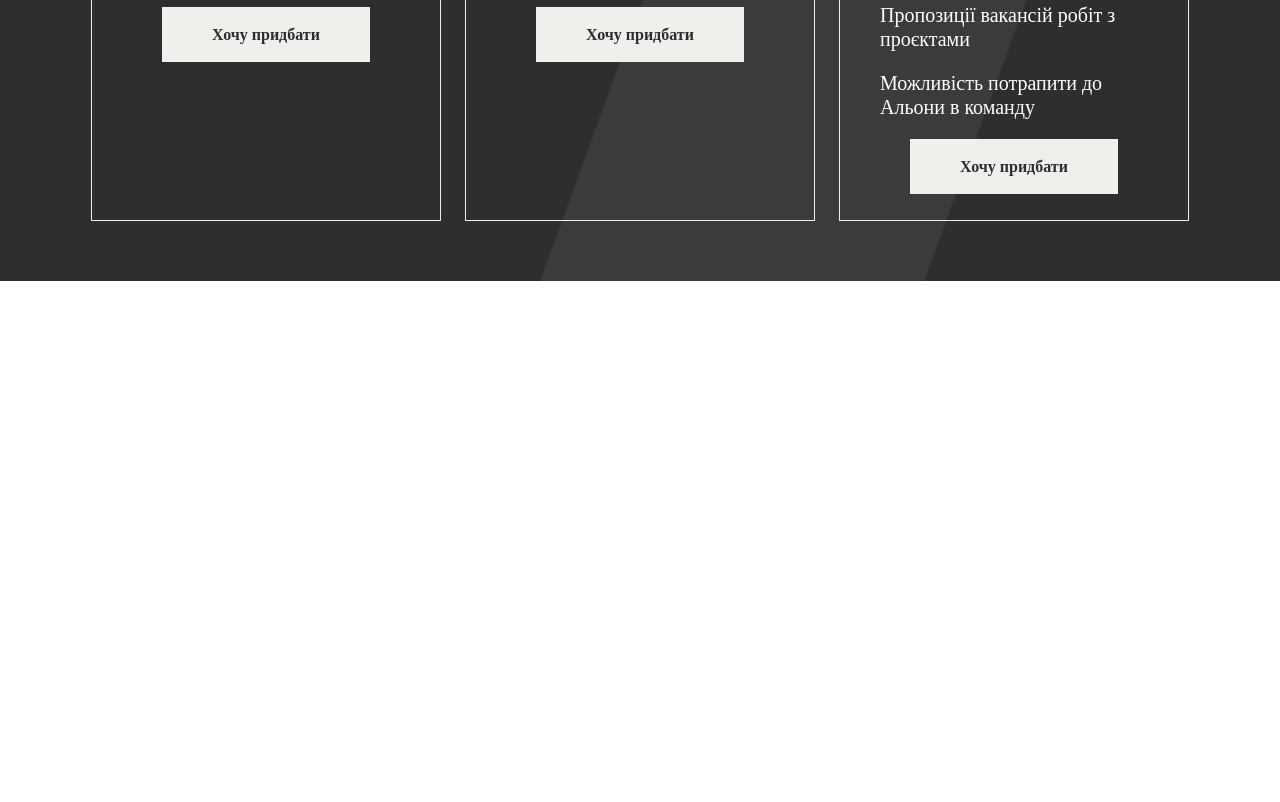
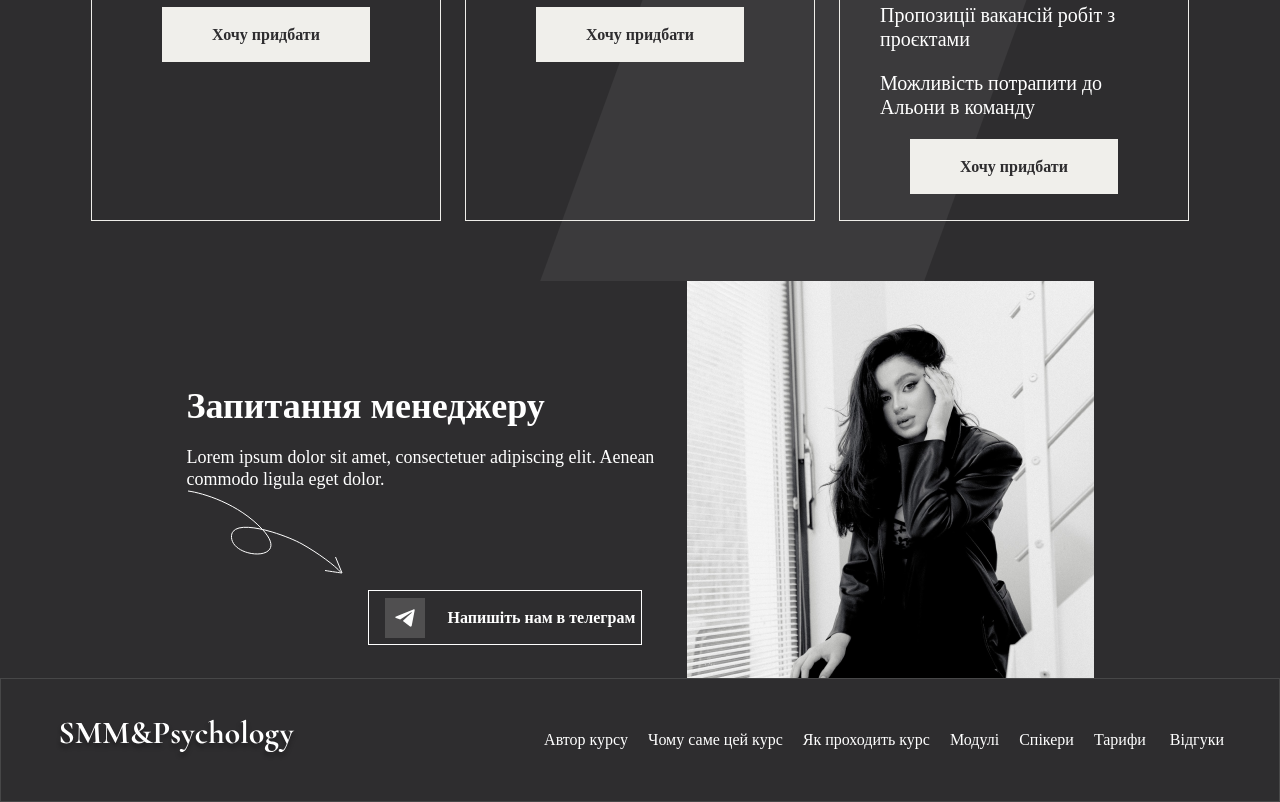
Before and after one commit to Andriikryl/smm-psychology-lending, a website built with Vite: page index.html in a window 1280 px wide. Shown: the part 6765-7567 px from the top of the page. Before the commit the page ends 7046 px from the top, so only its background shows below. Built offline with nearby package versions, Linux system fonts and the light colour scheme.

Commit message:
feat [add footer html / css ]

```diff
--- a/index.html
+++ b/index.html
@@ -698,6 +698,76 @@
           </div>
         </div>
       </section>
+
+      <section class="qa">
+        <div class="container">
+          <div class="qa__box">
+            <div class="qa__info">
+              <h6 class="qa__info-title">Запитання менеджеру </h6>
+              <p class="qa__info-text">
+                Lorem ipsum dolor sit amet, consectetuer adipiscing elit. Aenean
+                commodo ligula eget dolor.
+              </p>
+              <div class="qa-flex-box">
+                <div class="qa__arrow">
+                  <img src="./images/qa/qa-arrow.svg" alt="qa-image" />
+                </div>
+                <button class="qa-button">
+                  <svg
+                    width="40"
+                    height="40"
+                    viewBox="-10 -5 39 27"
+                    fill="none"
+                    xmlns="http://www.w3.org/2000/svg"
+                  >
+                    <path
+                      d="M19 0.602225L15.9946 16.2923C15.9946 16.2923 15.5741 17.3801 14.4189 16.8584L7.48458 11.3526L7.45242 11.3364C8.38909 10.4654 15.6524 3.70266 15.9698 3.39612C16.4613 2.92136 16.1562 2.63873 15.5856 2.99736L4.85679 10.053L0.717638 8.61077C0.717638 8.61077 0.0662573 8.37083 0.00359284 7.84911C-0.0598962 7.32653 0.739076 7.0439 0.739076 7.0439L17.6131 0.188948C17.6131 0.188948 19 -0.44207 19 0.602225Z"
+                      fill="#FEFEFE"
+                    />
+                  </svg>
+                  Напишіть нам в телеграм
+                </button>
+              </div>
+            </div>
+            <div class="qa__image">
+              <img src="./images/qa/qa.png" alt="qa-image" />
+            </div>
+          </div>
+        </div>
+      </section>
+
+      <footer class="footer">
+        <div class="container">
+          <div class="footer__box">
+            <a href="#">
+              <img src="./images/footer/footer-logo.svg" alt="footer__logo" />
+            </a>
+            <ul class="footer__list">
+              <li class="footer__item">
+                <a class="footer__link" href="#">Автор курсу</a>
+              </li>
+              <li class="footer__item">
+                <a class="footer__link" href="#">Чому саме цей курс</a>
+              </li>
+              <li class="footer__item">
+                <a class="footer__link" href="#">Як проходить курс</a>
+              </li>
+              <li class="footer__item">
+                <a class="footer__link" href="#">Модулі</a>
+              </li>
+              <li class="footer__item">
+                <a class="footer__link" href="#">Спікери</a>
+              </li>
+              <li class="footer__item">
+                <a class="footer__link" href="#">Тарифи </a>
+              </li>
+              <li class="footer__item">
+                <a class="footer__link" href="#">Відгуки</a>
+              </li>
+            </ul>
+          </div>
+        </div>
+      </footer>
     </main>
 
     <script type="module" src="/main.js"></script>
--- a/style.css
+++ b/style.css
@@ -1005,3 +1005,96 @@ padding: 20px;
   display: flex;
   justify-content: center;
 }
+
+/*===================== qa */
+
+.qa{
+  background-color: hsla(280, 3%, 18%, 1);
+}
+
+.qa__info{
+  max-width: 500px;
+}
+
+.qa__box{
+  display: flex;
+  justify-content: center;
+  align-items: center;
+}
+
+.qa__info-title{
+  font-family: 'Cormorant';
+  font-style: normal;
+  font-weight: 700;
+  font-size: 36px;
+  line-height: 44px;
+  color: #FFFFFF;
+  padding-block-end: 18px;
+}
+
+.qa__info-text{
+  font-family: 'Cormorant';
+  font-style: normal;
+  font-weight: 500;
+  font-size: 18px;
+  line-height: 22px;
+  color: #FFFFFF;
+}
+
+.qa-flex-box{
+  display: flex;
+  gap: 25px;
+}
+
+.qa-button{
+  display: flex;
+  justify-content: center;
+  align-items: center;
+  gap: 13px;
+  max-height: 55px;
+  background-color: transparent;
+  border: 1px solid #FFFFFF;
+font-family: 'Cormorant';
+font-style: normal;
+font-weight: 700;
+font-size: 16px;
+line-height: 19px;
+color: #FFFFFF;
+padding-block: 8px;
+cursor: pointer;
+position: relative;
+top: 100px;
+}
+
+.qa-button svg{
+  background: rgba(255, 255, 255, 0.16);
+  margin: 10px;
+}
+
+/*======================== footer*/
+
+.footer{
+  background-color: hsla(280, 3%, 18%, 1);
+  border: 1px solid rgba(255, 255, 255, 0.12);
+  padding-block: 40px;
+}
+
+.footer__box{
+  display: flex;
+  justify-content: space-between;
+  align-items: center;
+}
+
+.footer__list{
+  display: flex;
+  gap: 20px;
+}
+
+.footer__link{
+  font-family: 'Cormorant';
+  font-style: normal;
+  font-weight: 500;
+  font-size: 16px;
+  line-height: 19px;
+  color: #FFFFFF;
+}
```
Also changed, not shown: images/footer/footer-logo.svg (added), images/qa/qa-arrow.svg (added), images/qa/qa.png (added).
